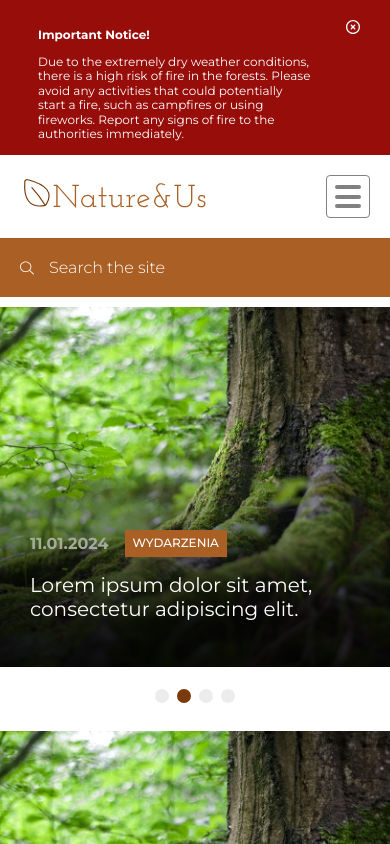
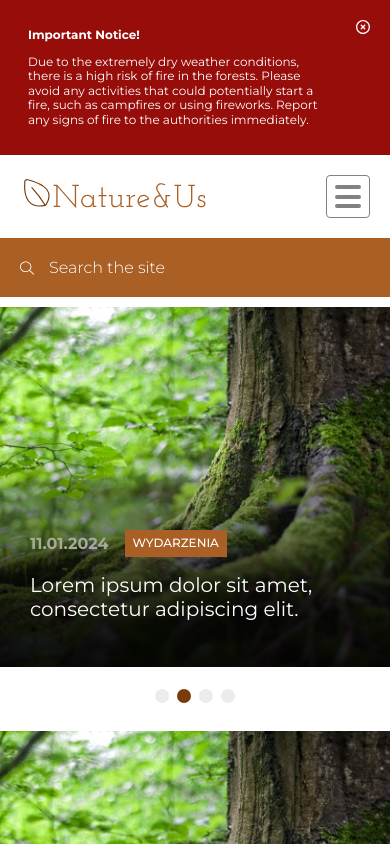
Before and after one commit to goldipl/nature-and-us, a Next.js app: page / in a window 390 px wide. Shown: the top 844 px of the page. Built offline with nearby package versions, Linux system fonts and the light colour scheme.

Commit message:
rollback topbar padding

```diff
--- a/src/sass/common/_topbar.scss
+++ b/src/sass/common/_topbar.scss
@@ -62,7 +62,7 @@
   #topbar {
     &.topbar {
       .topbar-wrapper {
-        padding: 20px 30px;
+        padding: 20px;
         align-items: flex-start;
         justify-content: flex-start;
         &__text {
@@ -79,7 +79,7 @@
         &__close-icon {
           position: absolute;
           top: 20px;
-          right: 30px;
+          right: 20px;
           img {
             margin-left: 0;
           }
```
